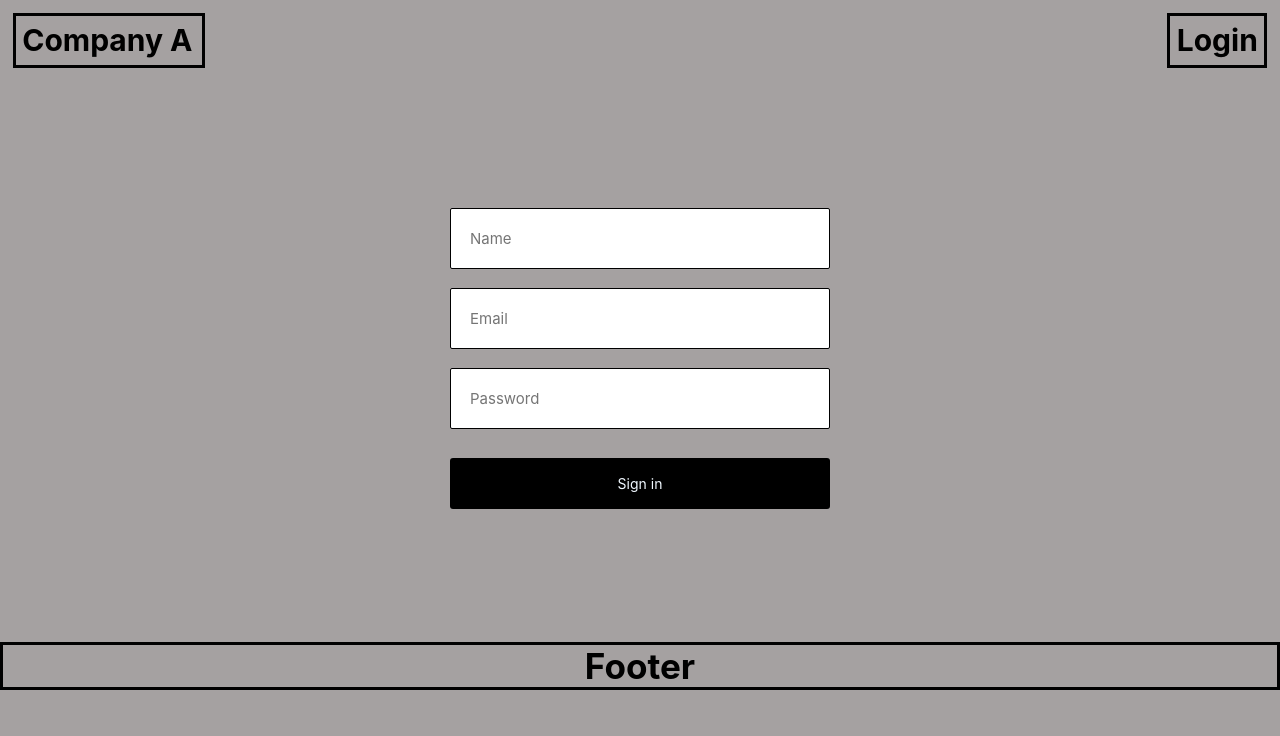
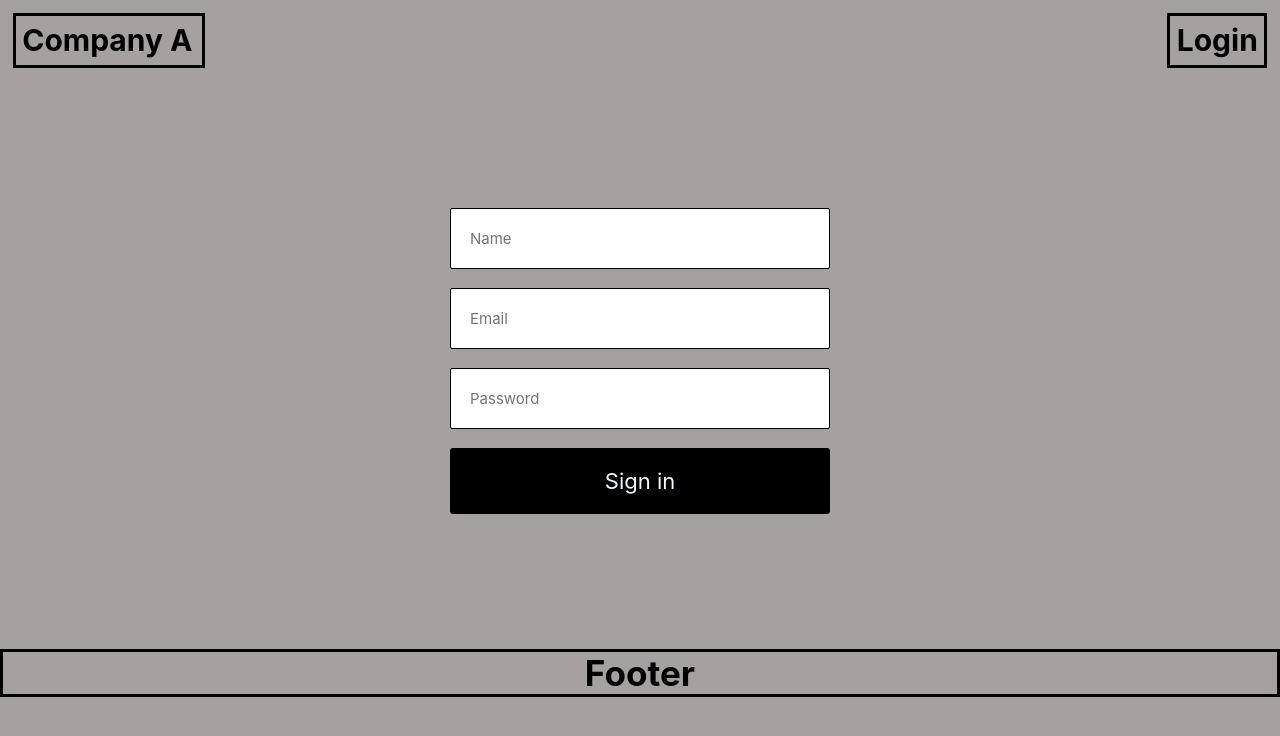
Before and after one commit to nazar2343/project_test, a React (Create React App) app in the folder test-project/: page / in a window 1280 px wide. Shown: the top 736 px of the page. Built offline with nearby package versions, Linux system fonts and the light colour scheme.

Commit message:
test-project

```diff
--- a/test-project/src/components/Login.css
+++ b/test-project/src/components/Login.css
@@ -26,12 +26,12 @@
 }
 
 .submit_btn {
-    padding: 17px 30px;
-    margin-top: 10px;
+    padding: 20px 0;
+    margin-bottom: 5%;
     background: black;
     border: none;
     color: aliceblue;
-    font-size: 14px;
+    font-size: 22px;
     font-family: "Inter";
     border-radius: 3px;
     cursor: pointer;
@@ -41,7 +41,7 @@
     border: solid;
     display: flex;
     justify-content: center;
-    margin-top: 10.4%;
+    margin-top: 9%;
     font-size: 30px;
     align-items: flex-end;
 }
--- a/test-project/src/components/SignOut.css
+++ b/test-project/src/components/SignOut.css
@@ -5,6 +5,7 @@
     background: rgb(165, 161, 161);
     outline:0 none !important;
     cursor: pointer;
+    display: flex;
 }
 
 .container_header1 {
```
